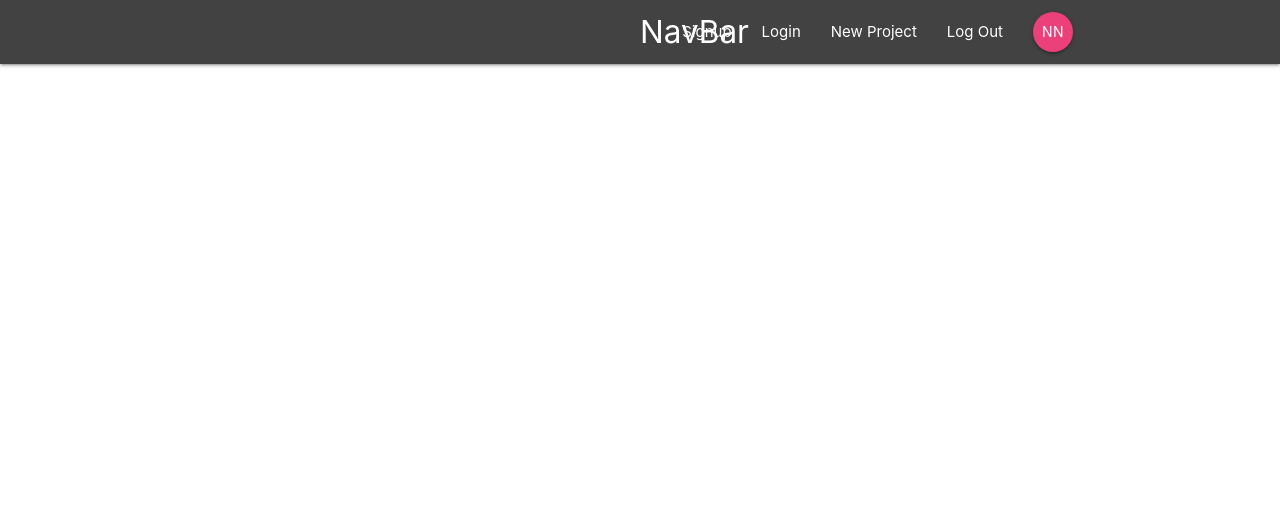
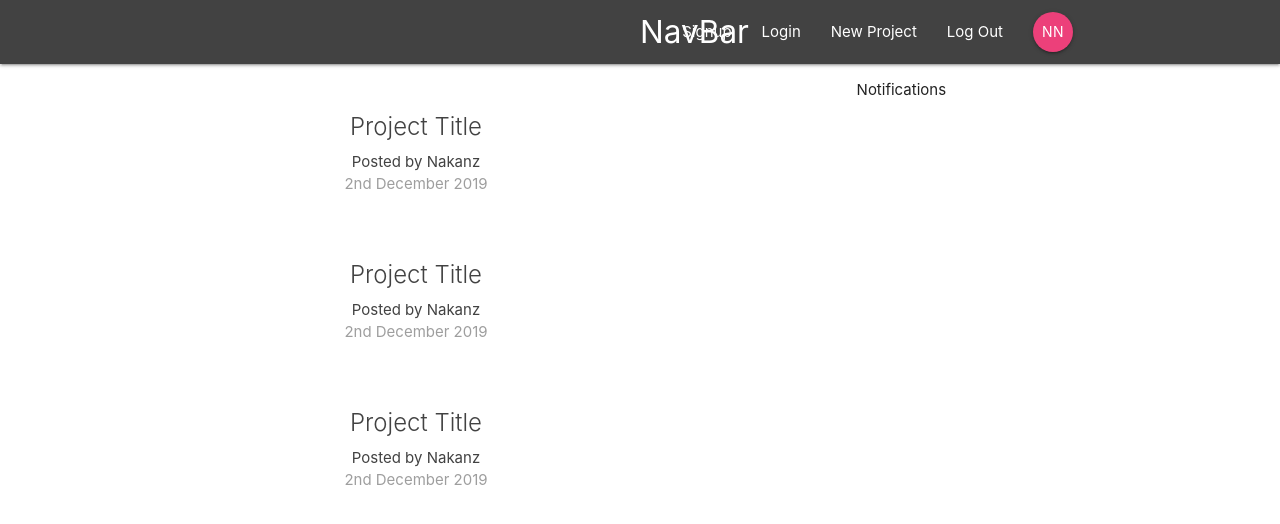
Before and after one commit to Nakanz/ReactFirestoreIntro, a React (Create React App) app in the folder client/: page / in a window 1280 px wide. Shown: the top 524 px of the page. Built offline with nearby package versions, Linux system fonts and the light colour scheme.

Commit message:
Dashboard is now more laid out.

```diff
--- a/client/src/App.js
+++ b/client/src/App.js
@@ -1,6 +1,7 @@
 import React, { Component } from 'react';
-import { BrowserRouter } from 'react-router-dom';
+import { BrowserRouter, Switch, Route } from 'react-router-dom';
 import  Navbar  from './components/layout/Navbar';
+import Dashboard from './components/dashboard/Dashboard'
 import './App.css';
 
 class App extends Component {
@@ -9,6 +10,9 @@
       <BrowserRouter>
         <div className="App">
           <Navbar />
+          <Switch>
+            <Route path='/' component={Dashboard} />
+          </Switch>
         </div>
       </BrowserRouter>
     );
--- a/client/src/components/dashboard/Dashboard.js
+++ b/client/src/components/dashboard/Dashboard.js
@@ -0,0 +1,22 @@
+import React, { Component } from 'react';
+import Notifications from './Notifications';
+import ProjectList from '../projects/ProjectList';
+
+class Dashboard extends Component {
+    render() {
+        return(
+            <div className="dashboard container">
+                <div className="row">
+                    <div className="col s12 m6">
+                        <ProjectList />
+                    </div>
+                    <div className="col s12 m5 offset-m1">
+                        <Notifications />
+                    </div>
+                </div>
+            </div>
+        );
+    }
+}
+
+export default Dashboard;
--- a/client/src/components/dashboard/Notifications.js
+++ b/client/src/components/dashboard/Notifications.js
@@ -0,0 +1,10 @@
+import React from 'react';
+
+const Notifications = () => {
+    return(
+        <div>
+            <p>Notifications</p>
+        </div>
+    );
+}
+export default Notifications;
--- a/client/src/components/projects/ProjectList.js
+++ b/client/src/components/projects/ProjectList.js
@@ -0,0 +1,35 @@
+import React from 'react';
+
+const ProjectList = () => {
+    return(
+        <div className="project-list section">
+
+            <div className="card z-depth-0 project-summary">
+                <div className="card-content grey-text text-darken-3">
+                    <span className="card-title">Project Title</span>
+                    <p>Posted by Nakanz</p>
+                    <p className="grey-text">2nd December 2019</p>
+                </div>
+            </div>
+
+            <div className="card z-depth-0 project-summary">
+                <div className="card-content grey-text text-darken-3">
+                    <span className="card-title">Project Title</span>
+                    <p>Posted by Nakanz</p>
+                    <p className="grey-text">2nd December 2019</p>
+                </div>
+            </div>
+
+            <div className="card z-depth-0 project-summary">
+                <div className="card-content grey-text text-darken-3">
+                    <span className="card-title">Project Title</span>
+                    <p>Posted by Nakanz</p>
+                    <p className="grey-text">2nd December 2019</p>
+                </div>
+            </div>
+
+        </div>
+    )
+}
+
+export default ProjectList;
```
